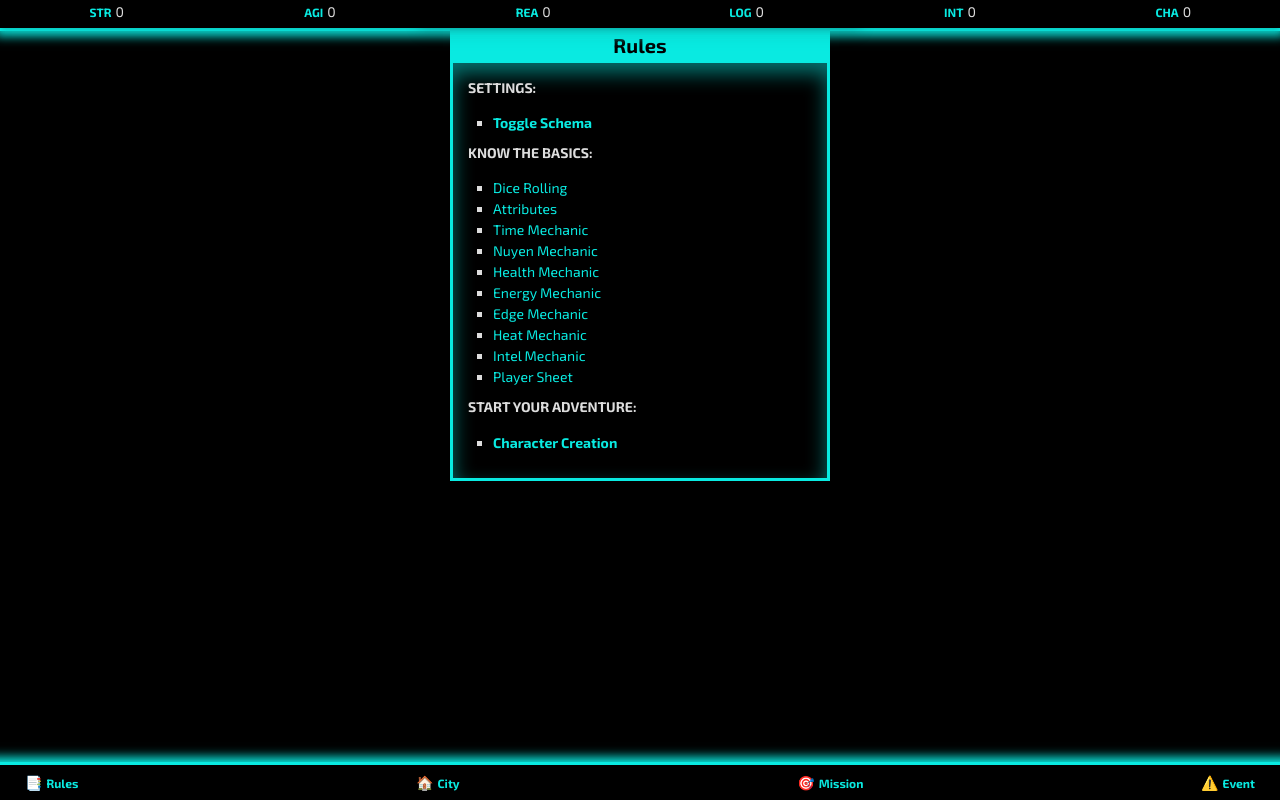
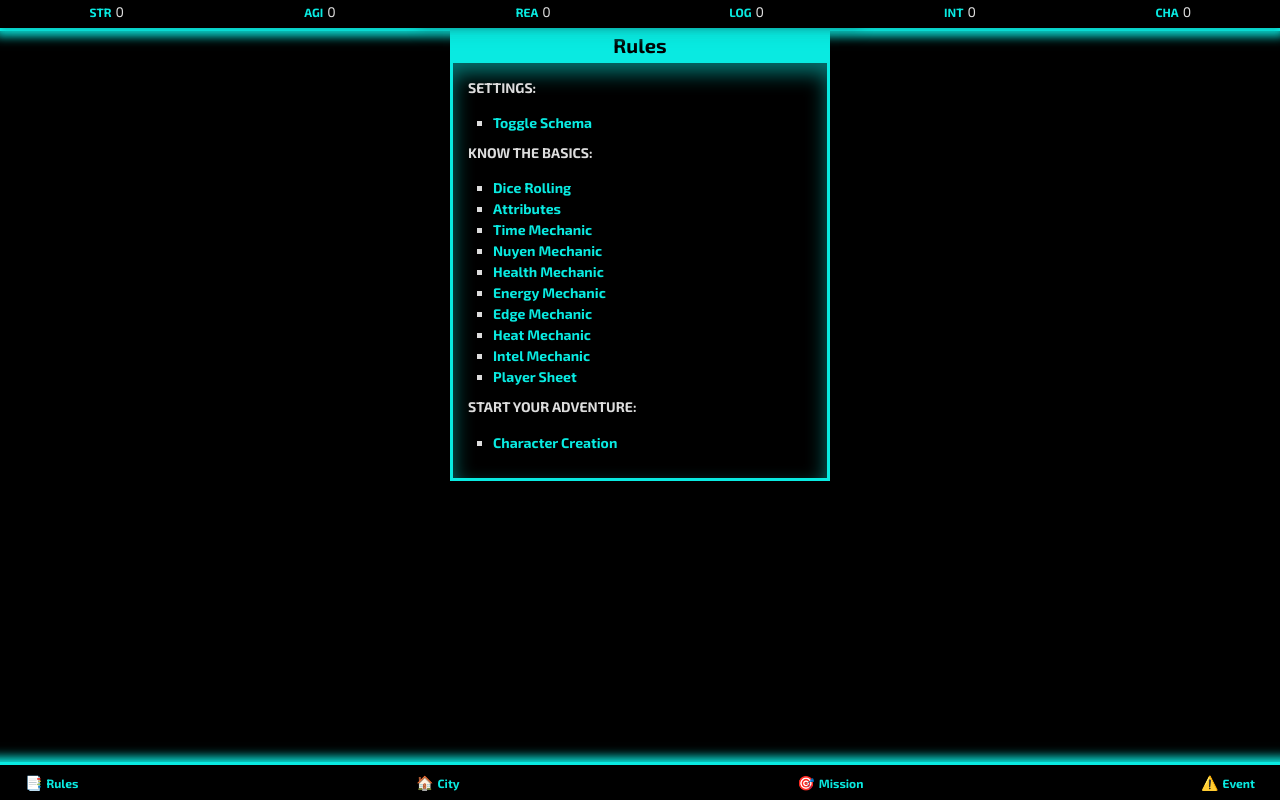
Before and after one commit to BroBuddy/shadowrun-neonhollow, a React (Vite) app: page /rule in a window 1280 px wide. Built offline with nearby package versions, Linux system fonts and the light colour scheme; no server answers.

Commit message:
some pop up fix

```diff
--- a/src/components/Popup.tsx
+++ b/src/components/Popup.tsx
@@ -14,9 +14,12 @@ const PopUp: React.FC<PopUpProps> = ({ title, children }) => {
 
     return (
         <div>
-            <button onClick={handleOpen} className="text-bold highlight">
+            <a
+                onClick={handleOpen}
+                className="text-bold highlight cursor-pointer"
+            >
                 {title}
-            </button>
+            </a>
 
             {isPopUpOpen && (
                 <div
```
